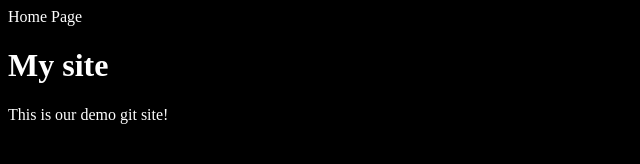
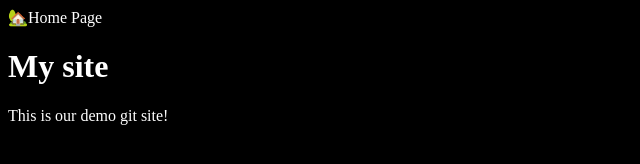
Before and after one commit to jonflores1093/html-git-demo, a plain HTML site: page index.html in a window 1280 px wide. Shown: the full height of the page, 0-640 px from the left. Drawn offline with Linux system fonts and the light colour scheme.

Commit message:
Added emoji to header

```diff
--- a/index.html
+++ b/index.html
@@ -9,7 +9,7 @@
     <link rel="stylesheet" href="/style.css" />
   </head>
   <body>
-    <header>Home Page</header>
+    <header>🏡Home Page</header>
     <h1>My site</h1>
     <p>This is our demo git site!</p>
   </body>
```
